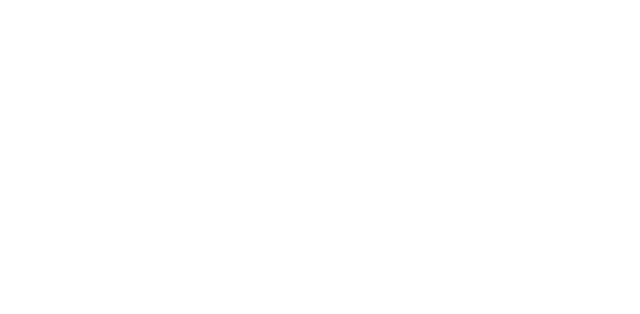
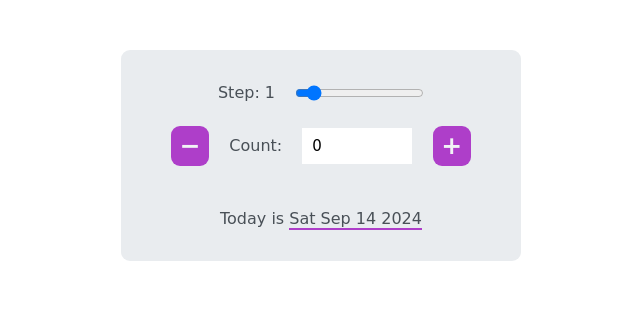
Before and after one commit to apr138/dt-prod, a plain HTML site: page index.html in a window 1280 px wide. Shown: the whole page, without its empty margins (319-959 px from the left). Drawn offline with Linux system fonts and the light colour scheme; the site is published under a folder, as on GitHub Pages, so addresses that start at the root find nothing; a web font is replaced by a local one.

Commit message:
updated rel path

```diff
--- a/index.html
+++ b/index.html
@@ -1 +1 @@
-<!doctype html><html lang="en"><head><meta charset="utf-8"/><link rel="icon" href="/favicon.ico"/><meta name="viewport" content="width=device-width,initial-scale=1"/><meta name="theme-color" content="#000000"/><meta name="description" content="Landing page for date counter"/><title>Date Counter</title><script defer="defer" src="/static/js/main.3013dfe4.js"></script><link href="/static/css/main.d0c67df2.css" rel="stylesheet"></head><body><noscript>You need to enable JavaScript to run this app.</noscript><div id="root"></div></body></html>
+<!doctype html><html lang="en"><head><meta charset="utf-8"/><link rel="icon" href="/favicon.ico"/><meta name="viewport" content="width=device-width,initial-scale=1"/><meta name="theme-color" content="#000000"/><meta name="description" content="Landing page for date counter"/><title>Date Counter</title><script defer="defer" src="./static/js/main.3013dfe4.js"></script><link href="./static/css/main.d0c67df2.css" rel="stylesheet"></head><body><noscript>You need to enable JavaScript to run this app.</noscript><div id="root"></div></body></html>
```
